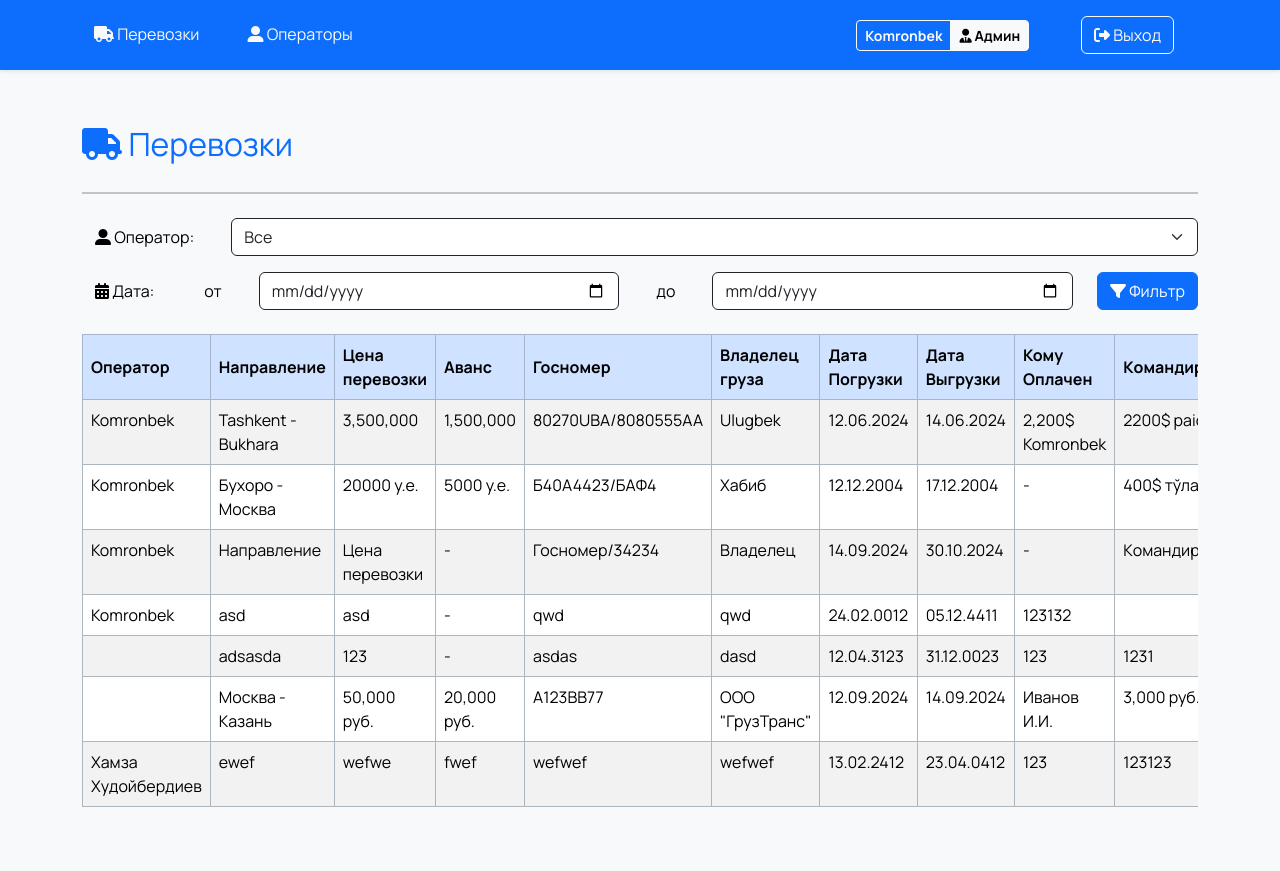
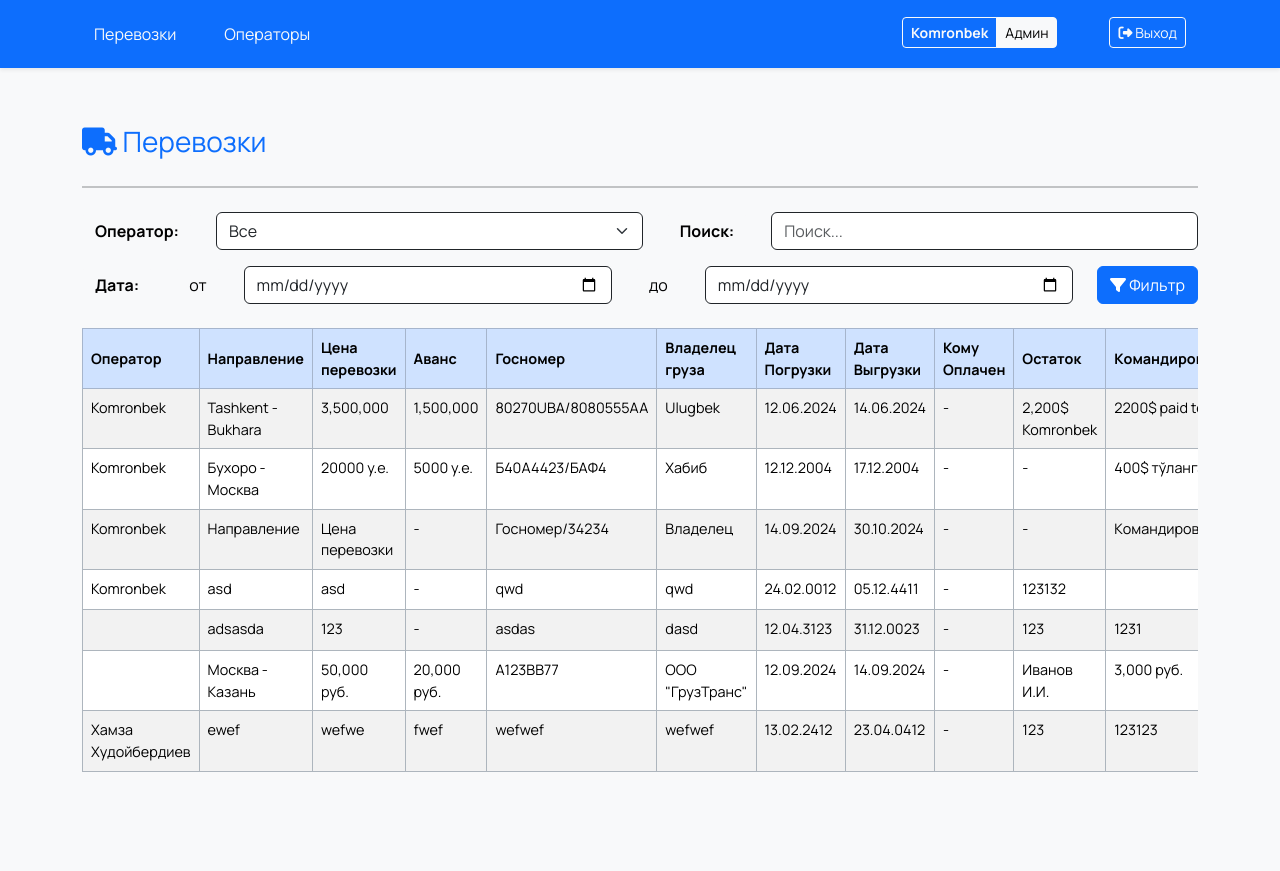
Before and after one commit to ok7uz/TransPorter, a Django app: page / in a window 1280 px wide. After the commit the page ends 772 px from the top, so only its background shows below. Run offline with Django 5.2, Linux system fonts and the light colour scheme; a user stored in the database is signed in; data comes from the database, SQL or seed files in the repository; some libraries are stand-ins or nearby versions.

Commit message:
Added some fields and search

```diff
--- a/templates/base.html
+++ b/templates/base.html
@@ -18,14 +18,14 @@
             <div class="container-sm py-2">
                 <div class="row w-100">
             <div class="col-auto">
-                <a  class="btn btn-outline-light border-0" href="{% url 'transportation-list' %}"><i class="fa-solid fa-truck"></i>   Перевозки</a>
+                <a  class="btn btn-outline-light border-0" href="{% url 'transportation-list' %}">Перевозки</a>
             </div>
                 {% if request.user.is_authenticated and request.user.is_staff %}
                     <div class="col-auto">
-                <a  class="btn btn-outline-light border-0" href="{% url 'operator-list' %}"> <i class="fa-solid fa-user-large"></i> Операторы</a>
+                <a  class="btn btn-outline-light border-0" href="{% url 'operator-list' %}">Операторы</a>
             </div>
                 {% endif %}
-                    <div class="col text-end">
+                    <div class="col text-end pe-0">
 
 
                         {% if request.user.is_authenticated %}
@@ -33,20 +33,20 @@
                             <span class="btn btn-sm btn-outline-light fw-bolder"> {{ request.user.first_name }}</span>
 
                                 {% if request.user.is_staff %}
-                                    <span class="me-5 btn btn-sm btn-light fw-bolder">
-                                    <i class="fa-solid fa-user-tie"></i> Админ
+                                    <span class="me-5 btn btn-sm btn-light">
+                                        Админ
                                     </span>
                                    {% else %}
-                                     <span class="me-5 btn btn-sm btn-light fw-bolder">
-                                    <i class="fa-solid fa-user-large"></i> Оператор
+                                     <span class="me-5 btn btn-sm btn-light">
+                                        Оператор
                                     </span>
                                 {% endif %}
                             </span>
                             </div>
 
-                            <a class="btn btn-outline-light" href="{% url 'logout' %}"><i class="fa-solid fa-right-from-bracket"></i> Выход</a>
+                            <a class="btn btn-sm btn-outline-light" href="{% url 'logout' %}"><i class="fa-solid fa-right-from-bracket"></i> Выход</a>
                         {% else %}
-                            <a class="btn btn-outline-light" href="{% url 'login' %}"><i class="fa-solid fa-right-to-bracket"></i> Вход</a>
+                            <a class="btn btn-sm btn-outline-light" href="{% url 'login' %}">Вход</a>
                         {% endif %}
                     </div>
                     </div>
--- a/templates/home.html
+++ b/templates/home.html
@@ -3,7 +3,7 @@
 {% block content %}
 
     <div class="my-4 row">
-        <div class="col-auto fs-2 text-primary">
+        <div class="col-auto fs-3 text-primary">
             <i class="fa-solid fa-truck"></i>
             Перевозки
         </div>
@@ -23,8 +23,7 @@
         <form method="GET">
             <div class="row mt-4">
                 <div class="col-auto">
-                    <button class="btn btn-light">
-                        <i class="fa-solid fa-user-large"> </i>
+                    <button class="btn btn-light fw-bolder">
                         Оператор:
                     </button>
                 </div>
@@ -40,11 +39,18 @@
                         {% endfor %}
                 </select>
                 </div>
+            <div class="col-auto">
+                <button class="btn btn-light fw-bolder">
+                        Поиск:
+                    </button>
+            </div>
+            <div class="col">
+                <input name="search" class="form-control border-dark" placeholder="Поиск..." value="{{ request.GET.search }}">
+            </div>
             </div>
             <div class="row mb-4 mt-3">
                 <div class="col-auto">
-                    <button class="btn btn-light">
-                        <i class="fa-solid fa-calendar-days"></i>
+                    <button class="btn btn-light fw-bolder  ">
                         Дата:
                     </button>
                 </div>
@@ -75,7 +81,7 @@
     {% endif %}
 
     <div class="overflow-x-scroll">
-        <table class="table table-hover table-bordered table-striped border-dark-subtle">
+        <table class="table fs- table-hover table-bordered table-striped border-dark-subtle" style="font-size: 0.9rem">
             <thead class="table-primary align-middle">
                 <tr>
                     {% if request.user.is_staff %}
@@ -88,14 +94,16 @@
                     <th>{{ form.cargo_owner.label }}</th>
                     <th>{{ form.loading_date.label }}</th>
                     <th>{{ form.unloading_date.label }}</th>
+                    <th>{{ form.paid_to.label }}</th>
                     <th>{{ form.remaining_amount.label }}</th>
                     <th>{{ form.business_trip.label }}</th>
                     <th>{{ form.additional.label }}</th>
+                    <th>{{ form.status.label }}</th>
                 </tr>
             </thead>
             <tbody>
                 {% for transport in transportations %}
-                <tr>
+                <tr onclick="window.location.href = '{% url 'transportation-update' transport.id %}';" style="cursor: pointer">
                     {% if request.user.is_staff %}
                         <td>{{ transport.operator.first_name }}</td>
                     {% endif %}
@@ -106,9 +114,13 @@
                     <td>{{ transport.cargo_owner|default_if_none:"-" }}</td>
                     <td>{{ transport.loading_date|date:"SHORT_DATE_FORMAT" }}</td>
                     <td>{{ transport.unloading_date|date:"SHORT_DATE_FORMAT" }}</td>
+                    <td>{{ transport.paid_to|default_if_none:"-" }}</td>
                     <td>{{ transport.remaining_amount|default_if_none:"-" }}</td>
                     <td>{{ transport.business_trip|default_if_none:"-" }}</td>
                     <td>{{ transport.additional|default_if_none:"-" }}</td>
+                    <td class="justify-content-center align-items-center">
+                        <div class="border border-dark justify-content-center align-items-center bg-{{ transport.status }} text-{{ transport.status }} px-2 rounded-5 w-50">-</div>
+                    </td>
                 </tr>
                 {% empty %}
                 <tr>
--- a/transportation/forms.py
+++ b/transportation/forms.py
@@ -15,9 +15,11 @@ class TransportationForm(forms.ModelForm):
             'cargo_owner',
             'loading_date',
             'unloading_date',
+            'paid_to',
             'remaining_amount',
             'business_trip',
             'additional',
+            'status'
         ]
         widgets = {
             'route': forms.TextInput(attrs={'class': 'border-dark'}),
@@ -27,9 +29,12 @@ class TransportationForm(forms.ModelForm):
             'cargo_owner': forms.TextInput(attrs={'class': 'border-dark'}),
             'loading_date': forms.DateInput(attrs={'type': 'date', 'class': 'border-dark'}, format='YYYY-MM-DD'),
             'unloading_date': forms.DateInput(attrs={'type': 'date', 'class': 'border-dark'}, format='YYYY-MM-DD'),
+            'paid_to': forms.TextInput(attrs={'class': 'border-dark'}),
             'remaining_amount': forms.TextInput(attrs={'class': 'border-dark'}),
             'business_trip': forms.Textarea(attrs={'rows': 3, 'class': 'border-dark'}),
             'additional': forms.Textarea(attrs={'rows': 3, 'class': 'border-dark'}),
+            'status': forms.Select(attrs={'class': 'border-dark'})
+
         }
 
     def __init__(self, *args, user=None, **kwargs):
@@ -42,3 +47,101 @@ class TransportationForm(forms.ModelForm):
         if commit:
             transportation.save()
         return transportation
+
+
+class TransportationUpdateForm(forms.ModelForm):
+    status = forms.Field(
+        widget=forms.Select(attrs={'class': 'border-dark-subtle', 'readonly': 'readonly'}, choices=Transportation.StatusColors.choices),
+        required=False,
+        label='Статус',
+    )
+
+    def __init__(self, is_admin=False, *args, **kwargs):
+        self.is_admin = is_admin
+
+        super().__init__(*args, **kwargs)
+
+
+    class Meta:
+        model = Transportation
+        attrs = {'class': 'border-dark-subtle', 'readonly': 'readonly'}
+        fields = [
+            'route',
+            'transport_price',
+            'advance_payment',
+            'license_plate',
+            'cargo_owner',
+            'loading_date',
+            'unloading_date',
+            'paid_to',
+            'remaining_amount',
+            'business_trip',
+            'additional',
+            'status'
+        ]
+        widgets = {
+            'route': forms.TextInput(attrs=attrs),
+            'transport_price': forms.TextInput(attrs=attrs),
+            'advance_payment': forms.TextInput(attrs=attrs),
+            'license_plate': forms.TextInput(attrs=attrs),
+            'cargo_owner': forms.TextInput(attrs=attrs),
+            'loading_date': forms.DateInput(attrs={'type': 'date', **attrs}, format='%Y-%m-%d'),
+            'unloading_date': forms.DateInput(attrs={'type': 'date', **attrs}, format='%Y-%m-%d'),
+            'paid_to': forms.TextInput(attrs=attrs),
+            'remaining_amount': forms.TextInput(attrs={'class': 'border-dark'}),
+            'business_trip': forms.TextInput(attrs={'class': 'border-dark'}),
+            'additional': forms.Textarea(attrs={'rows': 3, **attrs}),
+
+        }
+
+    def save(self, commit=True):
+        cleaned_data = self.cleaned_data
+        remaining_amount = cleaned_data['remaining_amount']
+        business_trip = cleaned_data['business_trip']
+
+        transportation = super().save(commit=False)
+        transportation.remaining_amount = remaining_amount
+        transportation.business_trip = business_trip
+        if commit:
+            transportation.save()
+        return transportation
+
+
+class TransportationAdminUpdateForm(TransportationUpdateForm):
+    status = forms.Field(
+        widget=forms.Select(attrs={'class': 'border-dark',}, choices=Transportation.StatusColors.choices),
+        required=False,
+        label='Статус',
+    )
+
+    class Meta:
+        model = Transportation
+        attrs = {'class': 'border-dark'}
+        fields = [
+            'route',
+            'transport_price',
+            'advance_payment',
+            'license_plate',
+            'cargo_owner',
+            'loading_date',
+            'unloading_date',
+            'paid_to',
+            'remaining_amount',
+            'business_trip',
+            'additional',
+            'status'
+        ]
+        widgets = {
+            'route': forms.TextInput(attrs=attrs),
+            'transport_price': forms.TextInput(attrs=attrs),
+            'advance_payment': forms.TextInput(attrs=attrs),
+            'license_plate': forms.TextInput(attrs=attrs),
+            'cargo_owner': forms.TextInput(attrs=attrs),
+            'loading_date': forms.DateInput(attrs={'type': 'date', **attrs}, format='%Y-%m-%d'),
+            'unloading_date': forms.DateInput(attrs={'type': 'date', **attrs}, format='%Y-%m-%d'),
+            'paid_to': forms.TextInput(attrs=attrs),
+            'remaining_amount': forms.TextInput(attrs={'class': 'border-dark'}),
+            'business_trip': forms.TextInput(attrs={'class': 'border-dark'}),
+            'additional': forms.Textarea(attrs={'rows': 3, **attrs}),
+
+        }
--- a/transportation/urls.py
+++ b/transportation/urls.py
@@ -1,8 +1,9 @@
 from django.urls import path
 
-from transportation.views import TransportationView, TransportationCreateView
+from transportation.views import TransportationView, TransportationCreateView, TransportationUpdateView
 
 urlpatterns = [
     path('', TransportationView.as_view(), name='transportation-list'),
     path('create/', TransportationCreateView.as_view(), name='transportation-create'),
+    path('transportation/<int:pk>/update/', TransportationUpdateView.as_view(), name='transportation-update'),
 ]
--- a/transportation/views.py
+++ b/transportation/views.py
@@ -6,7 +6,7 @@ from django.shortcuts import render, redirect
 from django.template.context_processors import request
 from django.views.generic import TemplateView
 
-from transportation.forms import TransportationForm
+from transportation.forms import TransportationForm, TransportationUpdateForm, TransportationAdminUpdateForm
 from transportation.models import Transportation
 
 
@@ -29,6 +29,8 @@ class TransportationView(LoginRequiredMixin, TemplateView):
             context['transportations'] = context['transportations'].filter(created__range=[date_from, date_to]) if date_from and date_to else context['transportations']
         else:
             context['transportations'] = Transportation.objects.filter(operator=user)
+        search = self.request.GET.get('search', None)
+        context['transportations'] = context['transportations'].filter(license_plate__icontains=search) if search else context['transportations']
         context['operators'] = User.objects.filter(is_staff=False)
         return context
 
@@ -44,8 +46,36 @@ class TransportationCreateView(TemplateView, LoginRequiredMixin):
         return render(request, self.template_name, context=context)
 
     def post(self, request, *args, **kwargs):
+        print(request.POST)
         form = TransportationForm(data=request.POST, user=request.user)
         if form.is_valid():
             form.save()
             return redirect('transportation-list')
         return render(request, self.template_name, {'form': form})
+
+
+class TransportationUpdateView(TemplateView, LoginRequiredMixin):
+    template_name = 'transportation-update.html'
+    login_url = 'login'
+
+    def get(self, request, pk, *args, **kwargs):
+        transportation = Transportation.objects.get(id=pk)
+        context = self.get_context_data(**kwargs)
+        if request.user.is_staff:
+            context['form'] = TransportationAdminUpdateForm(instance=transportation)
+        else:
+            context['form'] = TransportationUpdateForm(instance=transportation)
+        print(transportation.loading_date)
+        print(context['form']['loading_date'].value())
+        return render(request, self.template_name, context=context)
+
+    def post(self, request, pk, *args, **kwargs):
+        transportation = Transportation.objects.get(id=pk)
+        if request.user.is_staff:
+            form = TransportationAdminUpdateForm(instance=transportation, data=request.POST)
+        else:
+            form = TransportationUpdateForm(instance=transportation, data=request.POST)
+        if form.is_valid():
+            form.save()
+            return redirect('transportation-list')
+        return render(request, self.template_name, {'form': form})
```
Also changed, not shown: templates/transportation-update.html (added, +14 -0 lines), transportation/models.py (+15 -7 lines), transportation/migrations/0005_transportation_paid_to_and_more.py (added), transportation/migrations/0006_alter_transportation_cargo_owner_and_more.py (added), transportation/migrations/0007_transportation_status.py (added).
